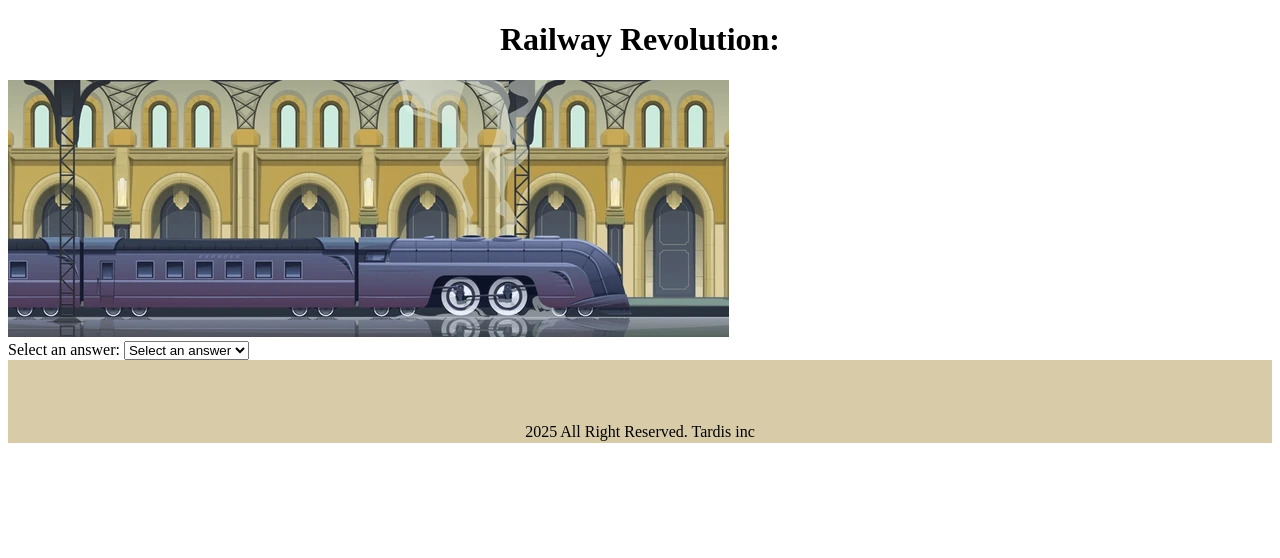
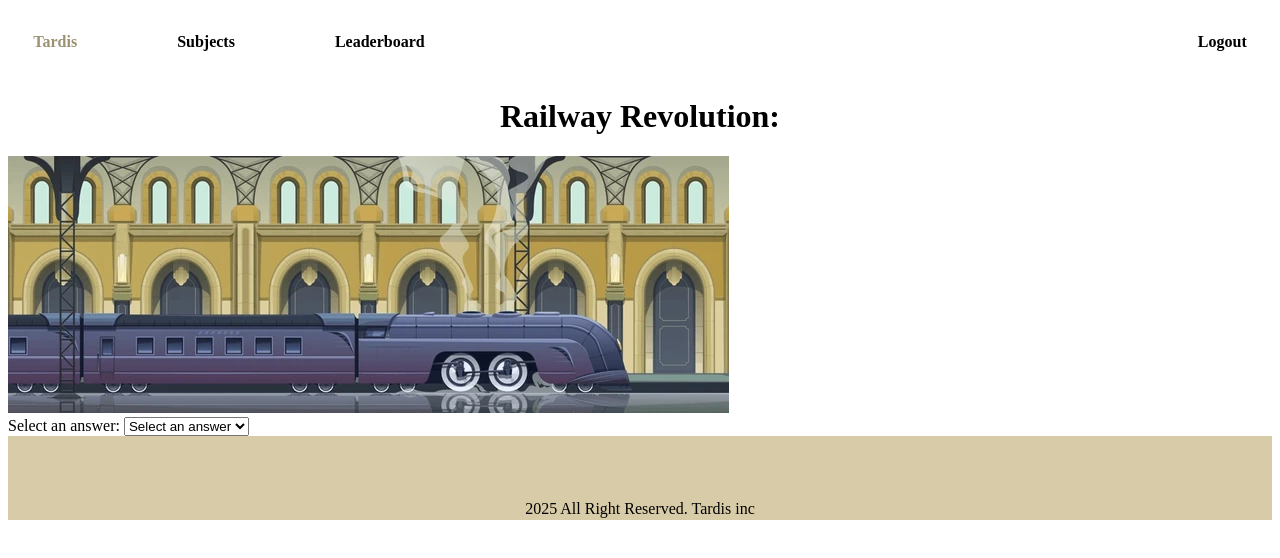
Before and after one commit to vikkapoor25/tardis_game, a plain HTML site: page client/game_page.html in a window 1280 px wide. Drawn offline with Linux system fonts and the light colour scheme.

Commit message:
added nav bar

```diff
--- a/client/game_page.html
+++ b/client/game_page.html
@@ -7,6 +7,20 @@
     <link rel="stylesheet" href="./style.css">
 
 </head>
+    <nav id="navbar">
+        <div id="left-nav">
+            <a href="./index.html" id="home-link">Tardis
+            </a>
+            <a href="./subjects.html" id="nav-link">Subjects
+            </a>
+            <a href="./leaderboard.html" id="nav-link">Leaderboard
+            </a>
+        </div>
+        <dib id="right-nav">
+            <a href="./login.html" id="nav-link">Logout
+            </a>
+        </dib>
+    </nav>
 
 <body>
     <header style="text-align: center;">
@@ -15,7 +29,7 @@
 
     <img src="./assets/train.png" alt="Description of image">
 
-    <div>
+<div>
 
     <label for="options">Select an answer:</label>
     <select  name="options">
```
